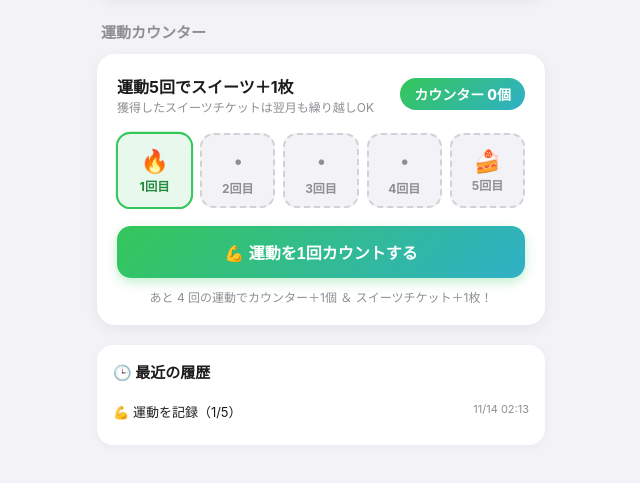
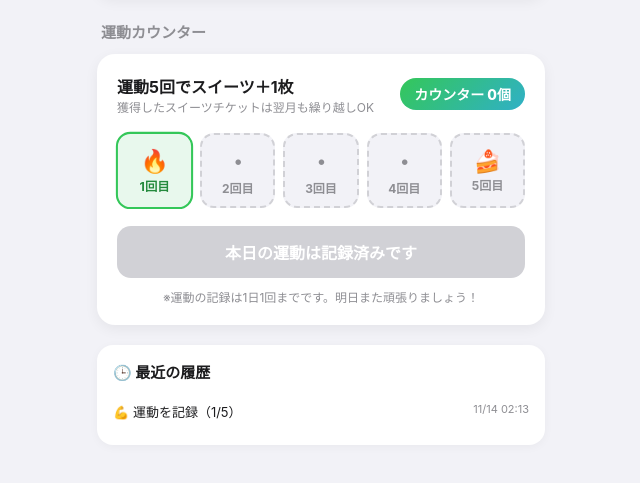
Before and after one commit to shochocolate46264-ui/meal-ticket-app, a plain HTML site: page index.html in a window 1280 px wide. Both pictures are taken after a click on the button "💪 運動を1回カウントする". Shown: the part 689-1172 px from the top of the page, without its empty margins (319-959 px from the left). Drawn offline with Linux system fonts and the light colour scheme.

Commit message:
Update index.html

```diff
--- a/index.html
+++ b/index.html
@@ -136,7 +136,6 @@
       font-weight: 600;
     }
 
-    /* チケットの切り취り線と半円 */
     .ticket-divider {
       width: 2px;
       border-left: 2px dashed #e5e5ea;
@@ -400,17 +399,16 @@
   <div class="container">
     <header>
       <div>
-        <div class="date-badge" id="currentDateText">2026年11月</div>
+        <div class="date-badge" id="currentDateText"></div>
         <h1>マイチケット</h1>
       </div>
       <button class="icon-btn" id="toggleSimBtn" title="テスト・設定">⚙️</button>
     </header>
 
-    <!-- テスト用シミュレーターパネル（初期非表示・右上⚙️で開閉） -->
     <div class="panel hidden" id="simPanel">
       <h3>🛠️ 動作確認シミュレーター</h3>
       <p style="font-size:12px; color:var(--subtext); margin-top:0;">
-        日付や月を進めて、翌月の復活やボーナス繰り越し、1日1個制限の解除をテストできます。
+        日付や月を進めて、翌月の復活やボーナス繰り越し、1日1回の制限解除をテストできます。
       </p>
       <div class="sim-buttons">
         <button class="sim-btn" onclick="advanceDays(1)">📅 日付を +1日 進める</button>
@@ -425,14 +423,12 @@
       <span>今月使えるチケット</span>
       <span id="remainingSummary" style="font-size:12px; font-weight:600;"></span>
     </div>
-
     <div id="ticketContainer"></div>
 
     <!-- 運動カウンター -->
     <div class="section-title">
       <span>運動カウンター</span>
     </div>
-
     <div class="workout-card">
       <div class="workout-header">
         <div>
@@ -441,9 +437,7 @@
         </div>
         <div class="workout-counter-badge" id="workoutCounterBadge">0 個</div>
       </div>
-
       <div class="stamp-row" id="stampRow"></div>
-
       <button class="workout-btn" id="workoutBtn" onclick="recordWorkout()">
         💪 運動を1回カウントする
       </button>
@@ -462,26 +456,22 @@
   <script>
     const STORAGE_KEY = 'meal_ticket_app_v1';
 
-    // デフォルト状態
     function createInitialState(nowStr, monthStr) {
       return {
-        lastActiveMonth: monthStr,       // YYYY-MM
-        cheatTickets: 1,                 // 月1枚（繰越不可）
-        sweetMonthlyTickets: 4,          // 月4枚（繰越不可）
-        sweetCarryoverTickets: 0,        // 運動ボーナス分（繰越可）
-        sideTickets: 4,                  // おかず月4枚（繰越不可）
-        workoutProgress: 0,              // 0〜4（5でカウンター+1）
-        workoutCounterTotal: 0,          // 累計運動カウンター個数
-        lastCounterIncrementDate: null,  // YYYY-MM-DD（1日1個上限管理用）
-        virtualOffsetDays: 0,            // シミュレーター用オフセット日数
-        virtualOffsetMonths: 0,          // シミュレーター用オフセット月数
+        lastActiveMonth: monthStr,
+        cheatTickets: 1,
+        sweetMonthlyTickets: 4,
+        sweetCarryoverTickets: 0,
+        sideTickets: 4,
+        workoutProgress: 0,
+        workoutCounterTotal: 0,
+        lastWorkoutDate: null, // ← 運動の記録自体を1日1回に制限するためのプロパティ
+        virtualOffsetDays: 0,
+        virtualOffsetMonths: 0,
         history: []
       };
     }
 
-    let state = loadState();
-
-    // 現在の日付オブジェクト（シミュレーター対応）
     function getVirtualNow() {
       const d = new Date();
       if (state && state.virtualOffsetMonths) {
@@ -506,6 +496,8 @@
       return `${y}-${m}`;
     }
 
+    let state = loadState();
+
     function loadState() {
       const raw = localStorage.getItem(STORAGE_KEY);
       const now = new Date();
@@ -515,7 +507,12 @@
         return init;
       }
       try {
-        return JSON.parse(raw);
+        const loaded = JSON.parse(raw);
+        // 既存ユーザーのデータ移行用（新しいプロパティを追加）
+        if (loaded.lastWorkoutDate === undefined) {
+          loaded.lastWorkoutDate = loaded.lastCounterIncrementDate || null;
+        }
+        return loaded;
       } catch (e) {
         return createInitialState(formatDate(now), formatMonth(now));
       }
@@ -525,7 +522,6 @@
       localStorage.setItem(STORAGE_KEY, JSON.stringify(state));
     }
 
-    // 月跨ぎ判定（月が変わっていたら基本チケットをリセット＆ボーナスチケットは維持）
     function checkMonthlyReset() {
       const now = getVirtualNow();
       const currentMonth = formatMonth(now);
@@ -534,7 +530,6 @@
         state.cheatTickets = 1;
         state.sweetMonthlyTickets = 4;
         state.sideTickets = 4;
-        // sweetCarryoverTickets（運動で増えたチケット）はそのまま繰り越し
         state.lastActiveMonth = currentMonth;
         addHistory(`🌙 ${now.getMonth() + 1}月になりチケットが復活しました！`);
         saveState();
@@ -546,15 +541,11 @@
       const now = getVirtualNow();
       const timeStr = `${now.getMonth() + 1}/${now.getDate()} ${String(now.getHours()).padStart(2, '0')}:${String(now.getMinutes()).padStart(2, '0')}`;
       state.history.unshift({ time: timeStr, text });
-      if (state.history.length > 30) {
-        state.history.pop();
-      }
+      if (state.history.length > 30) state.history.pop();
     }
 
-    // チケット消費処理
     function useTicket(type) {
       checkMonthlyReset();
-
       if (type === 'cheat') {
         if (state.cheatTickets <= 0) return;
         if (!confirm('チートデイのチケットを使用しますか？\n（今月はもう表示されなくなります）')) return;
@@ -566,7 +557,6 @@
         if (totalSweet <= 0) return;
         if (!confirm('スイーツチケットを1枚使用しますか？')) return;
 
-        // 繰り越し不可の「今月分」から優先して消費する
         if (state.sweetMonthlyTickets > 0) {
           state.sweetMonthlyTickets -= 1;
           addHistory('🍰 スイーツチケット（今月枠）を1枚使用');
@@ -582,30 +572,27 @@
         addHistory('🍗 おかずチケットを1枚使用');
         showToast('おかずチケットを使用しました🍗');
       }
-
       saveState();
       render();
     }
 
-    // 運動記録処理
     function recordWorkout() {
       checkMonthlyReset();
       const todayStr = formatDate(getVirtualNow());
 
-      // すでに今日、運動カウンターが1個増えている場合、5回目の達成をブロック
-      const alreadyIncrementedToday = (state.lastCounterIncrementDate === todayStr);
-      if (alreadyIncrementedToday && state.workoutProgress >= 4) {
-        showToast('運動カウンターは1日1個までしか増えません🙏');
+      // 1日1回のスタンプ制限
+      if (state.lastWorkoutDate === todayStr) {
+        showToast('運動の記録は1日1回までです🙏');
         return;
       }
 
       state.workoutProgress += 1;
+      state.lastWorkoutDate = todayStr;
 
       if (state.workoutProgress >= 5) {
         state.workoutProgress = 0;
         state.workoutCounterTotal += 1;
         state.sweetCarryoverTickets += 1;
-        state.lastCounterIncrementDate = todayStr;
         addHistory('🏆 運動5回達成！カウンター+1 ＆ スイーツチケット+1枚獲得');
         showToast('🎉 運動5回達成！スイーツチケットを1枚獲得しました！');
       } else {
@@ -617,24 +604,18 @@
       render();
     }
 
-    // 画面描画
     function render() {
       checkMonthlyReset();
       const now = getVirtualNow();
+      const isSimulated = state.virtualOffsetDays !== 0 || state.virtualOffsetMonths !== 0;
 
-      // ヘッダー日付表示
-      const isSimulated = state.virtualOffsetDays !== 0 || state.virtualOffsetMonths !== 0;
       document.getElementById('currentDateText').textContent =
         `${now.getFullYear()}年${now.getMonth() + 1}月${now.getDate()}日` + (isSimulated ? ' (テスト中)' : '');
 
-      // チケット描画（残数0のチケットは非表示）
       const container = document.getElementById('ticketContainer');
       container.innerHTML = '';
-
-      const totalSweet = state.sweetMonthlyTickets + state.sweetCarryoverTickets;
       let visibleCount = 0;
 
-      // 1. チートデイのチケット
       if (state.cheatTickets > 0) {
         visibleCount++;
         container.innerHTML += `
@@ -650,17 +631,15 @@
                 <h2 class="ticket-title">チートデイのチケット</h2>
                 <p class="ticket-desc">好きなものをたくさん食べる日に使用。使うと今月は非表示になり、来月1枚復活します。</p>
                 <div class="ticket-tags">
-                  <span class="tag">月1回限定</span>
-                  <span class="tag">翌月リセット</span>
+                  <span class="tag">月1回限定</span><span class="tag">翌月リセット</span>
                 </div>
               </div>
               <button class="use-btn" onclick="useTicket('cheat')">チケットを使う</button>
             </div>
-          </div>
-        `;
+          </div>`;
       }
 
-      // 2. スイーツチケット（今月分 + 運動ボーナス分）
+      const totalSweet = state.sweetMonthlyTickets + state.sweetCarryoverTickets;
       if (totalSweet > 0) {
         visibleCount++;
         container.innerHTML += `
@@ -682,11 +661,9 @@
               </div>
               <button class="use-btn" onclick="useTicket('sweet')">1枚使う</button>
             </div>
-          </div>
-        `;
+          </div>`;
       }
 
-      // 3. おかずチケット
       if (state.sideTickets > 0) {
         visibleCount++;
         container.innerHTML += `
@@ -702,14 +679,12 @@
                 <h2 class="ticket-title">おかずチケット</h2>
                 <p class="ticket-desc">1枚につき1つのおかずを購入可能。なくなると今月は非表示になり、来月4枚復活します。</p>
                 <div class="ticket-tags">
-                  <span class="tag">今月残り: ${state.sideTickets} / 4枚</span>
-                  <span class="tag">翌月リセット</span>
+                  <span class="tag">今月残り: ${state.sideTickets} / 4枚</span><span class="tag">翌月リセット</span>
                 </div>
               </div>
               <button class="use-btn" onclick="useTicket('side')">1枚使う</button>
             </div>
-          </div>
-        `;
+          </div>`;
       }
 
       if (visibleCount === 0) {
@@ -717,16 +692,11 @@
           <div class="empty-tickets">
             🎉 今月のチケットはすべて使い切りました！<br>
             来月になると復活します（または運動5回でスイーツチケットを獲得できます）。
-          </div>
-        `;
+          </div>`;
       }
 
-      document.getElementById('remainingSummary').textContent =
-        `表示中: ${visibleCount}種類`;
-
-      // 運動カウンター描画
-      document.getElementById('workoutCounterBadge').textContent =
-        `カウンター ${state.workoutCounterTotal}個`;
+      document.getElementById('remainingSummary').textContent = `表示中: ${visibleCount}種類`;
+      document.getElementById('workoutCounterBadge').textContent = `カウンター ${state.workoutCounterTotal}個`;
 
       const stampRow = document.getElementById('stampRow');
       stampRow.innerHTML = '';
@@ -736,29 +706,25 @@
           <div class="stamp-slot ${isDone ? 'active' : ''}">
             <div class="stamp-icon">${isDone ? '🔥' : (i === 5 ? '🍰' : '・')}</div>
             <div>${i}回目</div>
-          </div>
-        `;
+          </div>`;
       }
 
-      // 1日1個制限チェック
+      // 1日1回の記録制限チェック
       const todayStr = formatDate(now);
-      const alreadyIncrementedToday = (state.lastCounterIncrementDate === todayStr);
+      const alreadyWorkedOutToday = (state.lastWorkoutDate === todayStr);
       const workoutBtn = document.getElementById('workoutBtn');
       const workoutNote = document.getElementById('workoutNote');
 
-      if (alreadyIncrementedToday && state.workoutProgress >= 4) {
+      if (alreadyWorkedOutToday) {
         workoutBtn.disabled = true;
-        workoutBtn.textContent = '本日のカウンター増加上限（明日5回目を達成可能）';
-        workoutNote.textContent = '※運動カウンターは1日に1個までしか増えないため、5回目は明日以降カウントできます。';
+        workoutBtn.textContent = '本日の運動は記録済みです';
+        workoutNote.textContent = '※運動の記録は1日1回までです。明日また頑張りましょう！';
       } else {
         workoutBtn.disabled = false;
         workoutBtn.textContent = '💪 運動を1回カウントする';
-        workoutNote.textContent = alreadyIncrementedToday
-          ? '✅ 本日すでにカウンターが1個増えています（4回目までカウント可能）'
-          : `あと ${5 - state.workoutProgress} 回の運動でカウンター＋1個 ＆ スイーツチケット＋1枚！`;
+        workoutNote.textContent = `あと ${5 - state.workoutProgress} 回の運動でカウンター＋1個 ＆ スイーツチケット＋1枚！`;
       }
 
-      // 履歴描画
       const historyList = document.getElementById('historyList');
       if (state.history.length === 0) {
         historyList.innerHTML = '<li style="color:var(--subtext);">まだ履歴はありません</li>';
@@ -772,7 +738,6 @@
       }
     }
 
-    // シミュレーター用関数
     function advanceDays(days) {
       state.virtualOffsetDays += days;
       saveState();
@@ -820,7 +785,6 @@
       document.getElementById('simPanel').classList.toggle('hidden');
     });
 
-    // 初回描画
     render();
   </script>
 </body>
```
